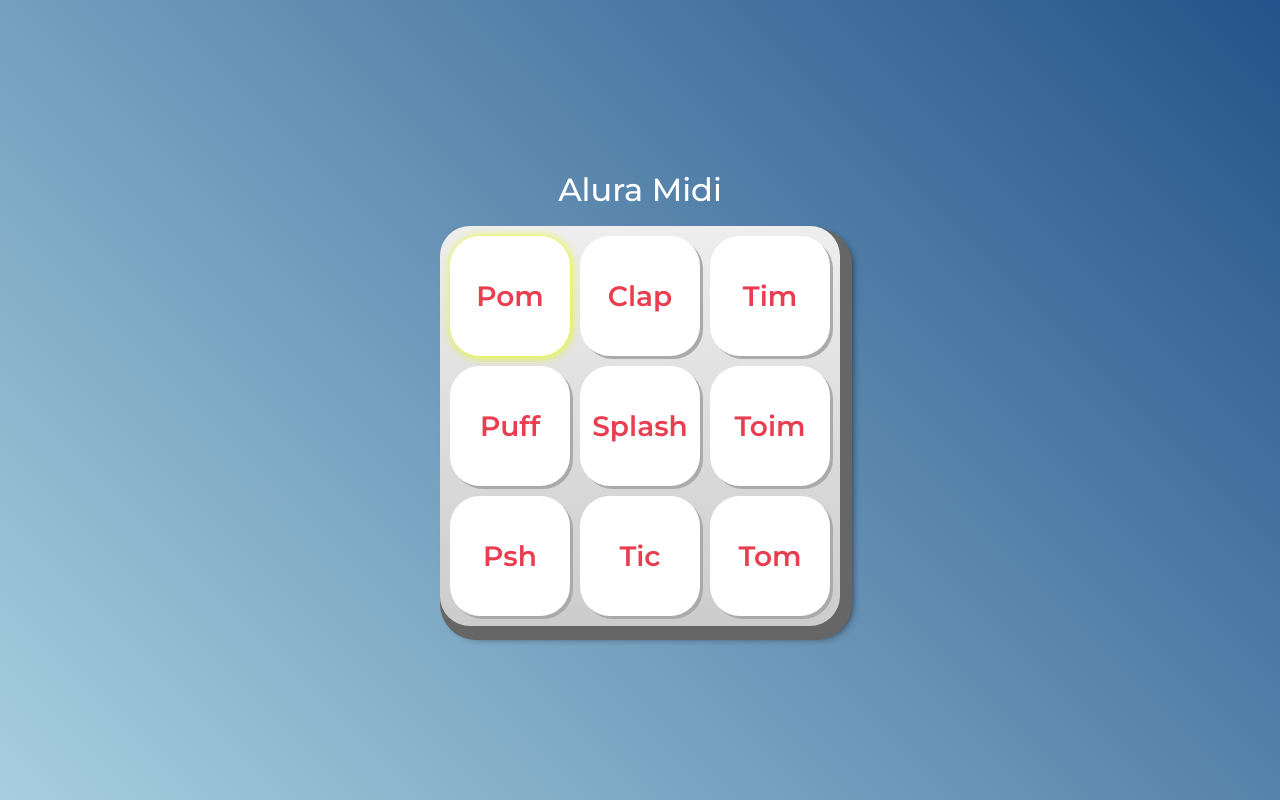
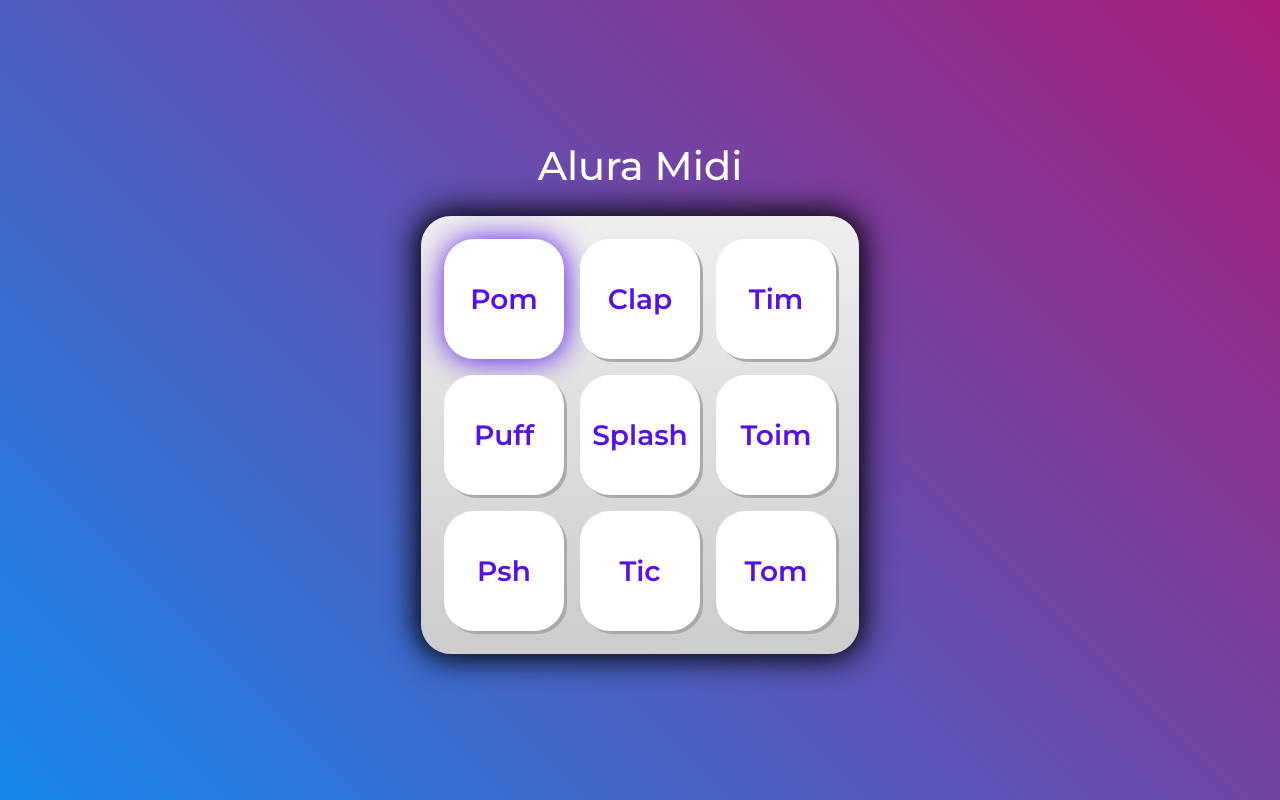
Before and after one commit to VictorRafaeli/alura-midi, a plain HTML site: page index.html in a window 1280 px wide. Both pictures are taken after a click on the button "Pom". Drawn offline with Linux system fonts and the light colour scheme.

Commit message:
Altera estilos do projeto.

```diff
--- a/css/estilos.css
+++ b/css/estilos.css
@@ -1,56 +1,53 @@
 :root {
     --cinza: #aaa;
-  --vermelha: #e93d50;
-  --vermelha-escura: #af303f;
     --branca: #fff;
-  --luz: rgb(229, 255, 0);
+    --roxa: #5610eb;
 }
 
 body {
     align-items: center;
-  background: linear-gradient(45deg, #a7cfdf 0%,#23538a 100%);
+    background: linear-gradient(45deg, #1687ed 0%, #a91c78 100%);
     display: flex;
     justify-content: center;
     flex-direction: column;
-  font-family: 'Montserrat', sans-serif;
+    font-family: "Montserrat", sans-serif;
     min-height: 100vh;
 }
 
 h1 {
     color: var(--branca);
-  margin-bottom: 20px;
-  font-size: 2rem;
+    margin-bottom: 30px;
+    font-size: 2.5rem;
 }
 
 .teclado {
-  background: linear-gradient(to bottom, #eeeeee 0%,#cccccc 100%);
-  box-shadow: 6px 8px 0 6px #666, 10px 10px 10px #000;
+    background: linear-gradient(to bottom, #eeeeee 0%, #cccccc 100%);
+    box-shadow: 0px 0px 30px 5px;
     border-radius: 30px;
     display: grid;
     gap: 10px;
     grid-template-columns: repeat(3, 1fr);
-  padding: 10px;
+    padding: 20px;
 }
 
 .tecla {
     background-color: var(--branca);
     border-radius: 30px;
     box-shadow: 3px 3px 0 var(--cinza);
-  color: var(--vermelha);
+    color: var(--roxa);
     cursor: pointer;
     height: 120px;
     font-size: 1.75em;
     font-weight: bold;
     line-height: 120px;
     text-align: center;
+    margin: 3px;
     width: 120px;
 }
 
 .tecla.ativa,
 .tecla:active {
-  background-color: var(--vermelha);
-  border: 4px solid  var(--vermelha);
-  box-shadow: 3px 3px 0 var(--vermelha-escura) inset;
+    background-color: var(--roxa);
     color: var(--branca);
     outline: none;
 }
@@ -58,10 +55,5 @@ h1 {
 .tecla.focus,
 .tecla:focus {
     outline: none;
-  box-shadow: 1px 1px 10px var(--luz);
+    box-shadow: 1px 1px 30px var(--roxa);
 }
-
-.tecla.active:focus,
-.tecla:active:focus {
-  box-shadow: 3px 3px 0 var(--vermelha-escura) inset, 1px 1px 10px var(--luz);
-}
```
Lines whose indentation alone changed are shown as unchanged.
